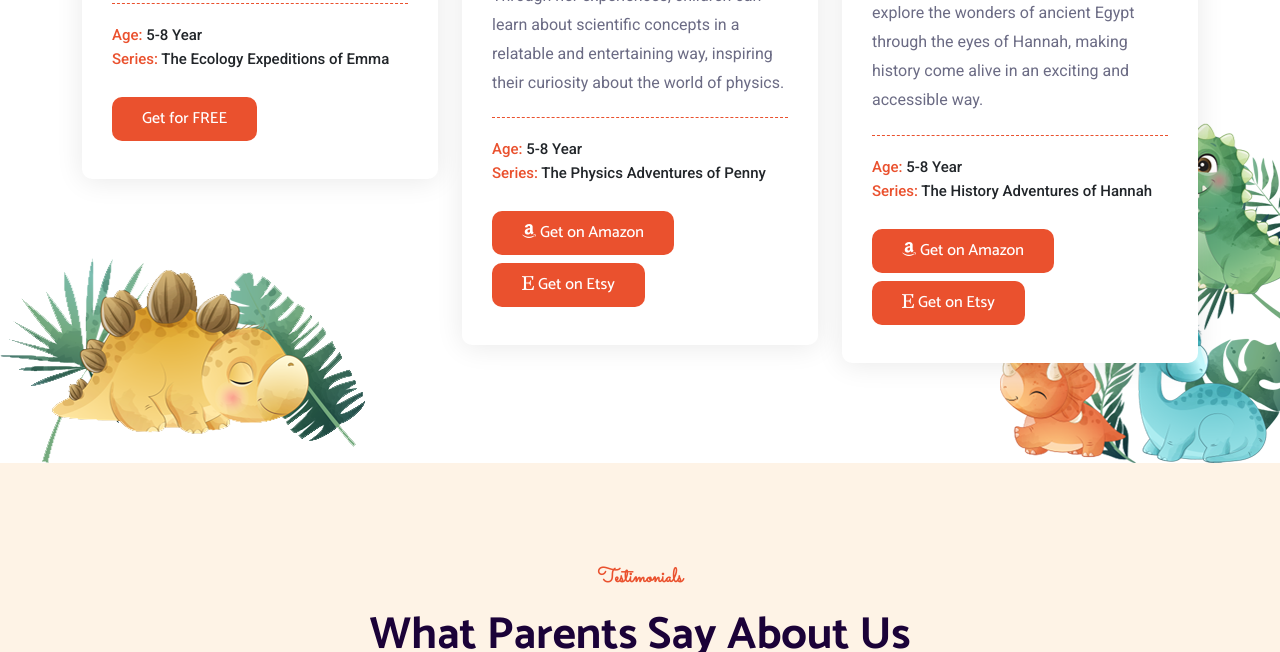
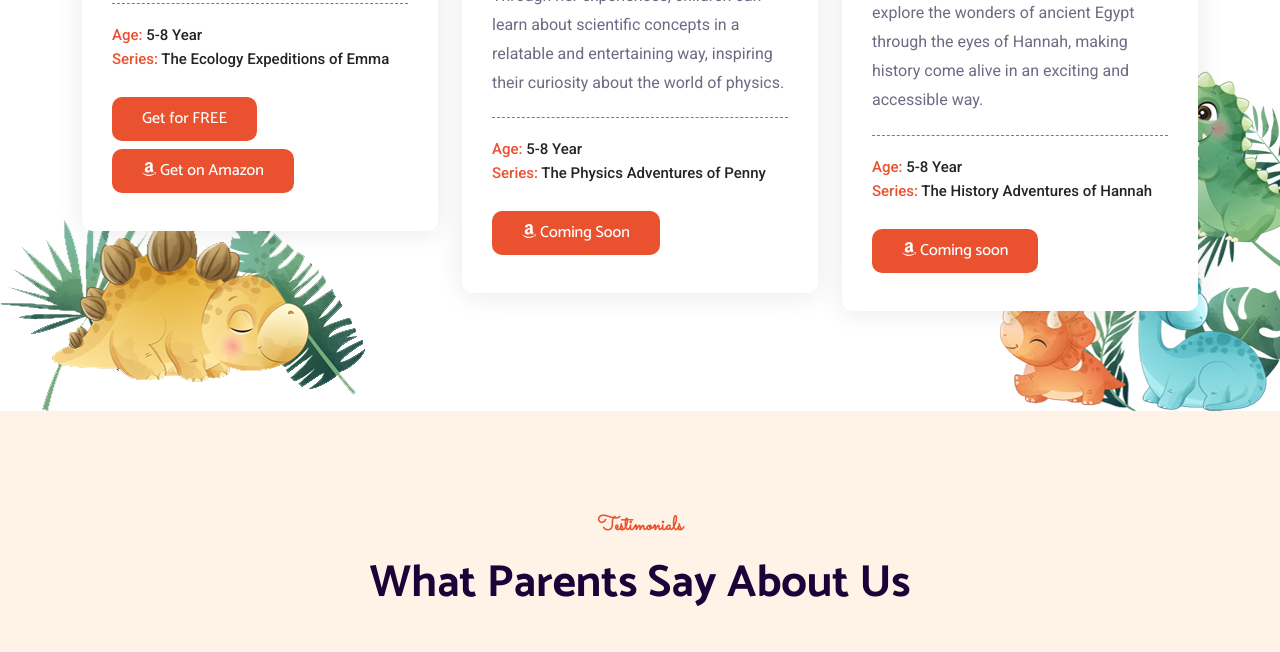
Before and after one commit to BrainyBeesAI/web, a plain HTML site: page index.html in a window 1280 px wide. Shown: the part 2456-3108 px from the top of the page. Drawn offline with nearby package versions, Linux system fonts and the light colour scheme; some packages are replaced by stand-ins of ours; a script that the page names is missing.

Commit message:
Update book links

```diff
--- a/index.html
+++ b/index.html
@@ -315,6 +315,9 @@
                                 <a href="#subscribe" class="default-btn">
                                     Get for FREE
                                 </a>
+                                <a href="https://www.amazon.com/Emmas-Ecology-Expeditions/dp/B0CMK1YHVK/ref=sr_1_2" class="default-btn">
+                                    <i class="fab fa-amazon me-1"></i>Get on Amazon
+                                </a>
                             </div>
                         </div>
                     </div>
@@ -358,10 +361,7 @@
 
                             <div class="class-btn">
                                 <a href="#" class="default-btn">
-                                    <i class="fab fa-amazon me-1"></i>Get on Amazon
-                                </a>
-                                <a href="#" class="default-btn">
-                                    <i class="fab fa-etsy me-1"></i>Get on Etsy
+                                    <i class="fab fa-amazon me-1"></i>Coming Soon
                                 </a>
                             </div>
                         </div>
@@ -406,10 +406,7 @@
 
                             <div class="class-btn">
                                 <a href="#" class="default-btn">
-                                    <i class="fab fa-amazon me-1"></i>Get on Amazon
-                                </a>
-                                <a href="#" class="default-btn">
-                                    <i class="fab fa-etsy me-1"></i>Get on Etsy
+                                    <i class="fab fa-amazon me-1"></i>Coming soon
                                 </a>
                             </div>
                         </div>
```
